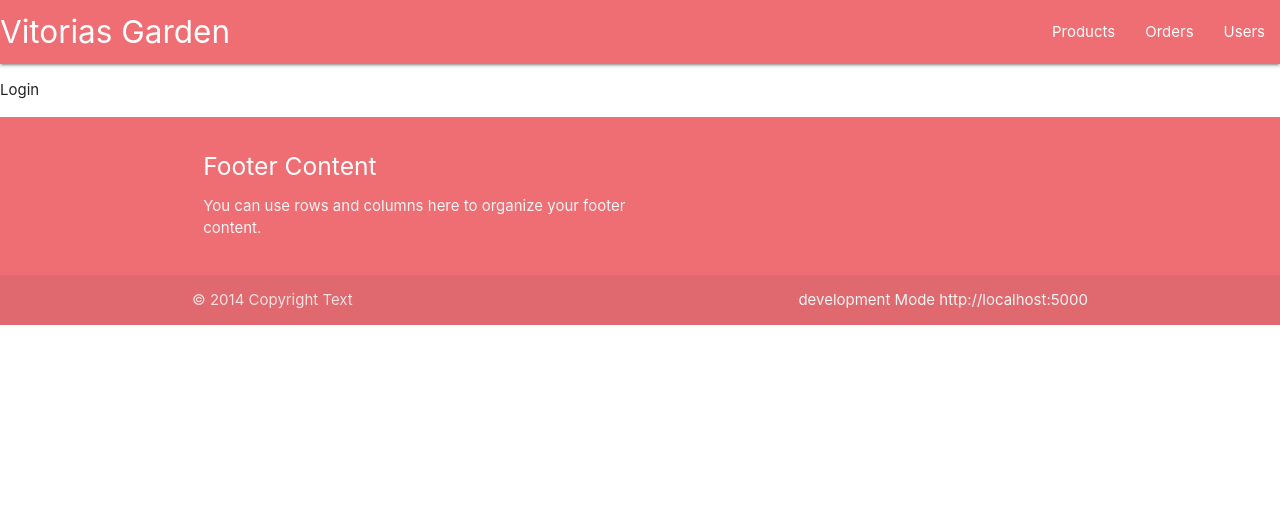
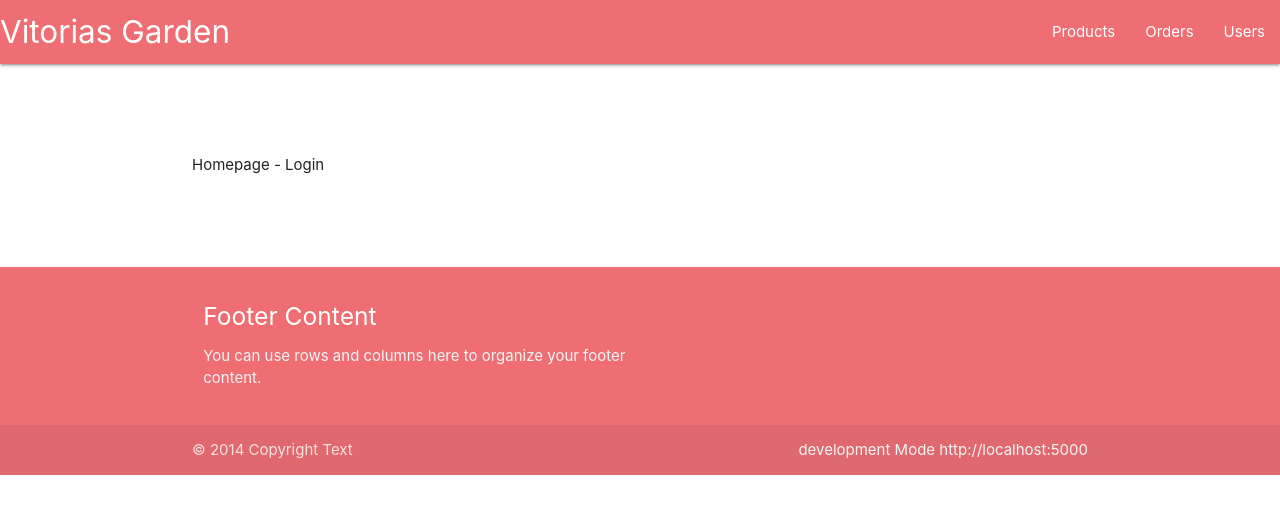
Before and after one commit to kevinyc-dri/vitorias-garden-app, a React (Create React App) app: page / in a window 1280 px wide. Shown: the top 514 px of the page. Built offline with nearby package versions, Linux system fonts and the light colour scheme.

Commit message:
added some styling for login page

```diff
--- a/src/scenes/Login.js
+++ b/src/scenes/Login.js
@@ -2,7 +2,9 @@ import React from 'react'
 
 function Login() {
   return (
-    <p>Login</p>
+    <div className="container custom-container">
+      <p>Homepage - Login</p>
+    </div>
   )
 }
 
```
